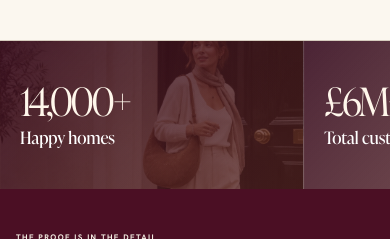
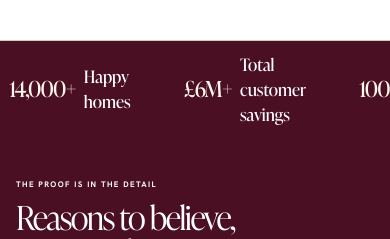
Before and after one commit to vinitsingh-del/womenWear_Fableroom, a Next.js app: page / in a window 390 px wide. Shown: the part 1668-1907 px from the top of the page. Built offline with nearby package versions, Linux system fonts and the light colour scheme.

Commit message:
Make mobile trust strip compact and white

```diff
--- a/app/globals.css
+++ b/app/globals.css
@@ -199,16 +199,16 @@ button:focus-visible,a:focus-visible{outline:2px solid currentColor;outline-offs
 /* August 2026 refinement — one warm palette, editorial spacing and purposeful motion */
 :root{
   --ink:#241b18;
-  --chalk:#fbf7ef;
-  --ivory:#f5efe4;
-  --sand:#ded4c6;
+  --chalk:#fff;
+  --ivory:#fff;
+  --sand:#fff;
   --taupe:#756958;
   --wine:#4b0f24;
   --jewel:#4b0f24;
   --aubergine:#4b0f24;
   --rust:#a7623d;
   --rust-gold:#b88342;
-  --stone:#d8cfc2;
+  --stone:#fff;
   --line:#d6ccbe;
 }
 
@@ -550,3 +550,22 @@ video{contain:paint}
   .looks-end{padding:44px 20px}
   .looks-end h2{font-size:36px;margin-bottom:18px}
 }
+
+/* Compact, icon-led proof strip for mobile. */
+.trust-icon,.trust-copy{position:relative;z-index:1}
+.trust-icon{display:none}
+.trust-copy{display:flex;flex-direction:column}
+.trust-copy small{font:inherit}
+
+body,main,.trust-and-proof,.merch-category,.merch-mosaic,.merch-scarves,.recommended,.finder-card,.site-footer{background:#fff}
+
+@media(max-width:760px){
+  .trust-box{display:flex;gap:8px;margin:0;min-height:74px;padding:0 16px;overflow-x:auto;scroll-snap-type:x mandatory;scrollbar-width:none}
+  .trust-box::-webkit-scrollbar{display:none}
+  .trust-box>span{flex:0 0 calc(50% - 12px);min-height:74px;padding:10px 9px;display:flex;flex-direction:row;align-items:center;justify-content:flex-start;gap:8px;border:0;background-color:var(--aubergine);background-image:none!important;scroll-snap-align:start}
+  .trust-box>span::after{display:none}
+  .trust-icon{display:grid;width:20px;height:20px;flex:0 0 20px;place-items:center;border:1px solid rgba(255,255,255,.5);border-radius:50%;color:var(--rust-gold);font:14px/1 var(--serif)}
+  .trust-copy{min-width:0;gap:1px}
+  .trust-box b{font:22px/.9 var(--serif);letter-spacing:-.04em;margin:0;color:#fff7eb}
+  .trust-copy small{font:7px/1.15 var(--sans);letter-spacing:.04em;color:#fff7eb;text-transform:uppercase}
+}
```
